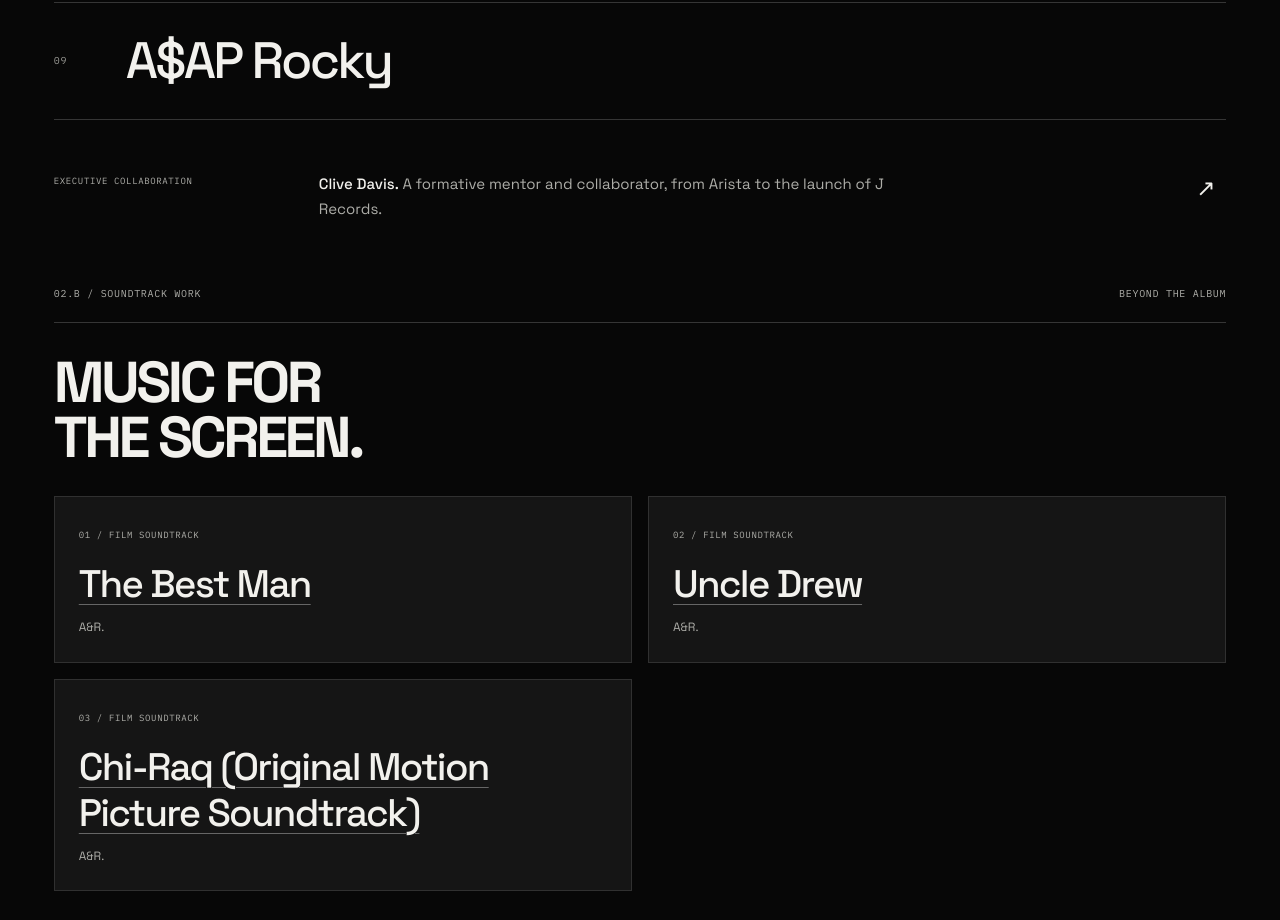
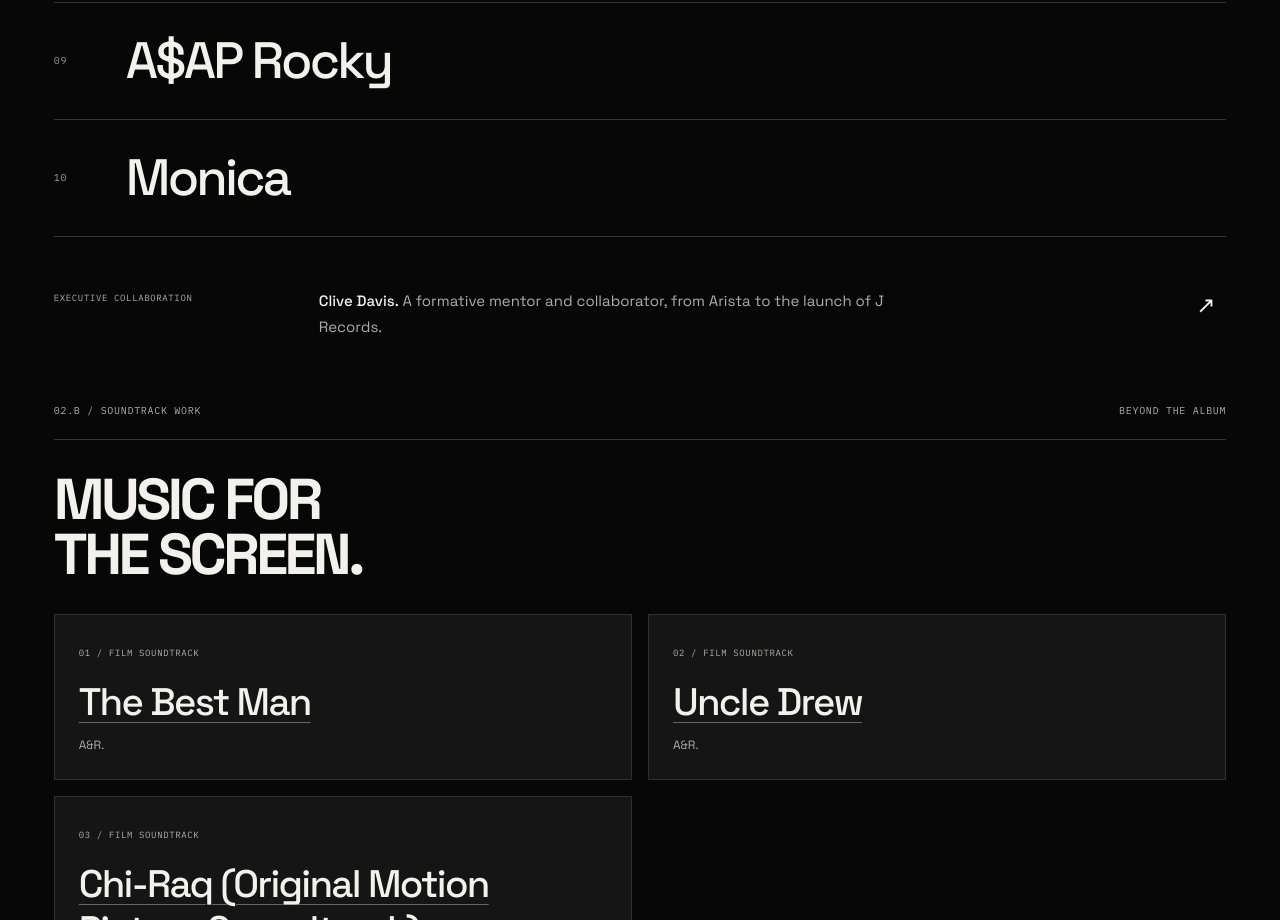
Before and after one commit to TechaiHorizon/trevorjerideau.com, an Astro site: page / in a window 1280 px wide. Shown: the part 5400-6320 px from the top of the page. Built offline with nearby package versions, Linux system fonts and the light colour scheme; Astro itself is replaced by a stand-in of ours.

Commit message:
Add Monica as a names-only artist entry

```diff
--- a/src/pages/index.astro
+++ b/src/pages/index.astro
@@ -40,7 +40,7 @@ const artists = [
     { album: 'B.A.R.S. The Barry Adrian Reese Story', year: '2007', role: 'Cassidy / Full Surface catalog', note: 'Full Surface/J Records release. No. 10 on the Billboard 200, No. 3 on Top R&B/Hip-Hop Albums and No. 2 on Top Rap Albums. “My Drink n My 2 Step,” featuring Swizz Beatz, reached No. 33 on the Hot 100 and No. 11 on Hot R&B/Hip-Hop Songs. “Innocent Man (Misunderstood),” featuring Mark Morrison, reached No. 3 on Bubbling Under Hot 100 Singles. Album guests include John Legend, Eve and Bone Thugs-n-Harmony.' },
   ] },
 ];
-const additionalArtists = ['A$AP Rocky'];
+const additionalArtists = ['A$AP Rocky', 'Monica'];
 const archive = [
   { file: 'trevor-jerideau-alicia-keys', label: 'Trevor Jerideau and Alicia Keys', alt: 'Trevor Jerideau and Alicia Keys' },
   { file: 'trevor-industry-event', label: 'Trevor Jerideau and Clive Davis', alt: 'Trevor Jerideau and Clive Davis' },
```
